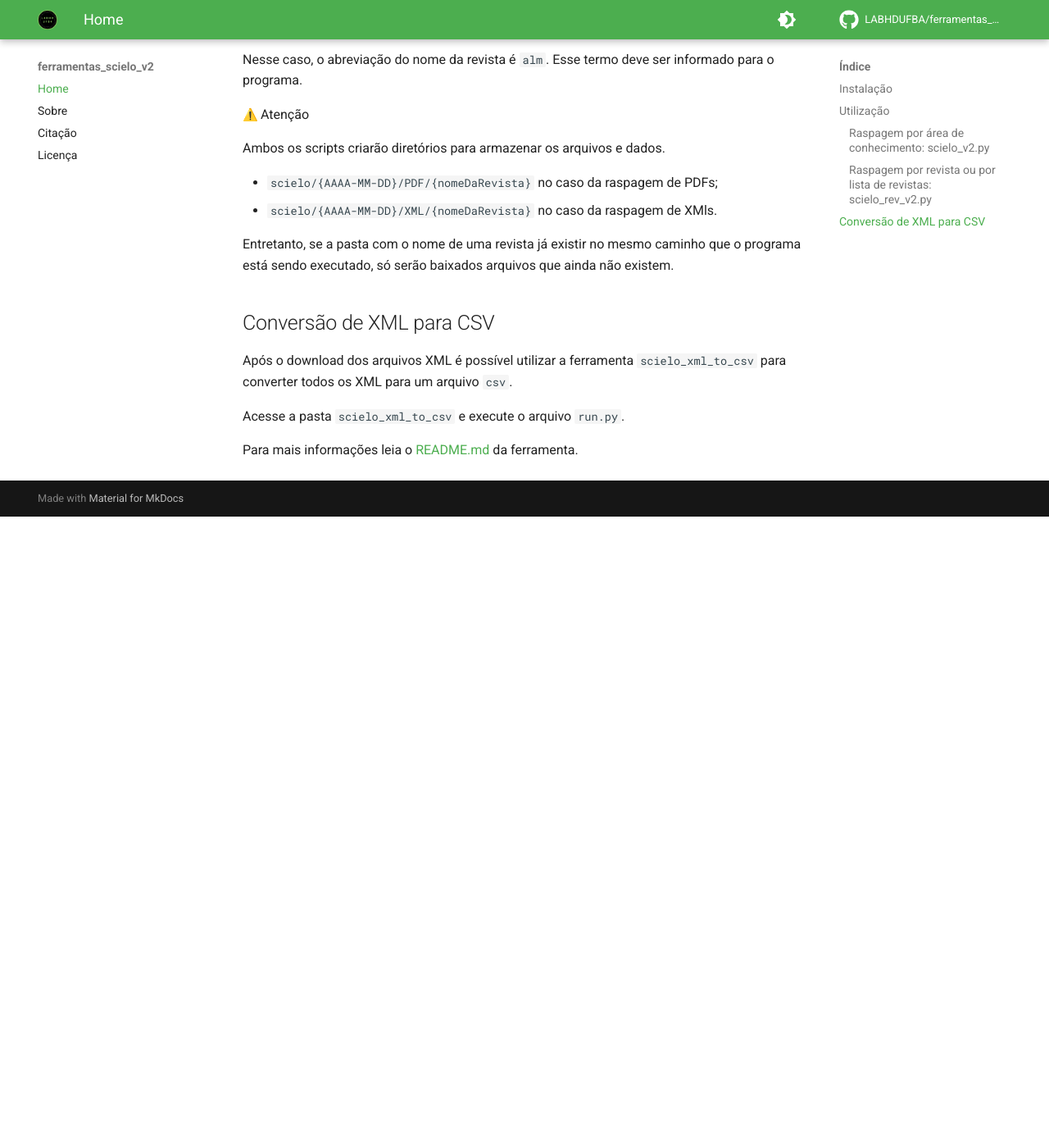
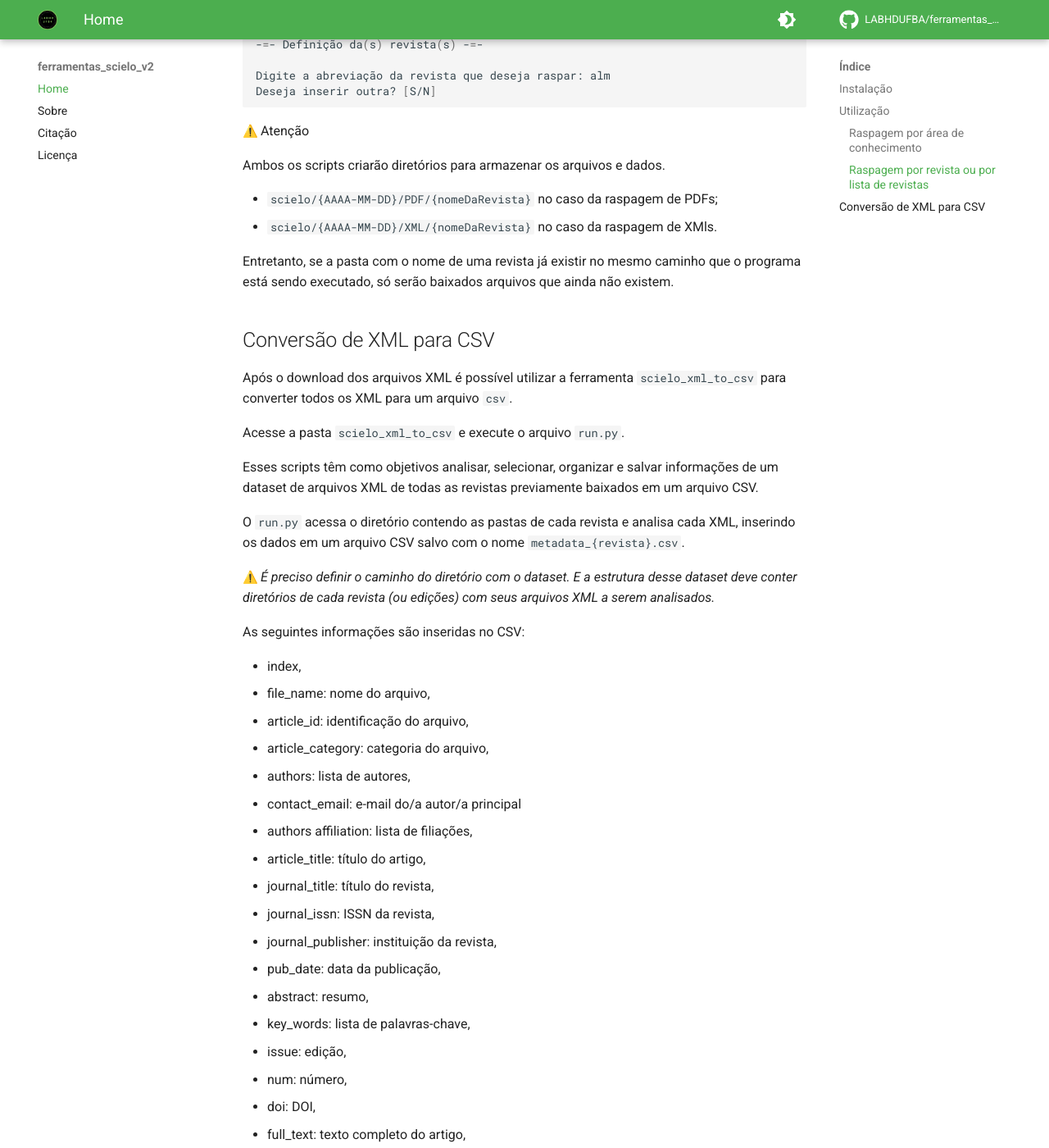
Before and after one commit to ericbrasiln/ferramentas_scielo_v2, an MkDocs documentation site: the page built from documentation/docs/index.md, in a window 1280 px wide and 1400 px high, scrolled down 3296 px. Shown: the whole window at 82% size. Built offline with MkDocs 1.6.1 and Material for MkDocs 9.7.7, drawn with Linux system fonts in a browser that asks for light colours; emoji names are drawn with the system emoji font; comment, search, counter and statistics services are not loaded; before the commit the page ends 3926 px from its top, so only the background shows below that; some of the changed text lies outside the part shown.

Commit message:
atualização da documentação

````diff
--- a/documentation/docs/index.md
+++ b/documentation/docs/index.md
@@ -2,8 +2,6 @@
 
 # Ferramentas Scielo v2
 [![DOI](https://zenodo.org/badge/DOI/10.5281/zenodo.5168728.svg)](https://doi.org/10.5281/zenodo.5168728) [![License: MIT](https://img.shields.io/badge/License-MIT-yellow.svg)](https://opensource.org/licenses/MIT) [![made-with-python](https://img.shields.io/badge/Made%20with-Python-1f425f.svg)](https://www.python.org/)
-
->Essa ferramenta é parte dos projetos desenvolvidos pelos membros do [LABHDUFBA](http://labhd.ufba.br/) e tem como objetivo oferecer ferramentas de raspagem, organização e análise de artigos científicos publicados na plataforma [Scielo.br](https://www.scielo.br/).
 
 No ano de 2020, desenvolvemos uma ferramenta para raspagem da base de artigos do Scielo.br. A ferramenta utilizava a biblioteca `BeautifulSoup` para coletar os dados. Entretanto, em 2021 o repositório Scielo.br passou por uma reestruturação completa.
 
@@ -54,7 +52,7 @@ Exemplo de como executar utilizando o terminal do Linux, após instalar o Python
    $ python3 scielo_v2.py
    ```
 
-### Raspagem por área de conhecimento: `scielo_v2.py`
+### Raspagem por área de conhecimento
 
 Esse script permite ao usuário selecionar qual assunto pretende raspar de acordo com a categorização estabelecida pela plataforma [Scielo.br](https://www.scielo.br/journals/thematic?status=current).
 
@@ -89,7 +87,7 @@ Após a definição do assunto, é preciso definir o tipo de raspagem:
 
 :warning: Os arquivos XML possuem todos os metadados dos artigos, incluindo o texto completo e as referências bibliográficas.
 
-### Raspagem por revista ou por lista de revistas: `scielo_rev_v2.py`
+### Raspagem por revista ou por lista de revistas
 
 Nesse script é possível raspar uma revista ou uma lista de revistas específicas através de seu nome.
 
@@ -97,11 +95,18 @@ Possui as mesmas características do `scielo_v2.py`, porém a definição da(s)
 
 Por exemplo, se vc pretende raspar os arquivos da revista Almanack, acesse a página inicial da revista no repositório e encontre a abreviação de seu título na URL.
 
-```
+```{.html}
 https://www.scielo.br/j/alm/
 ```
 
 Nesse caso, o abreviação do nome da revista é `alm`. Esse termo deve ser informado para o programa.
+
+```{.sh}
+-=- Definição da(s) revista(s) -=-
+
+Digite a abreviação da revista que deseja raspar: alm
+Deseja inserir outra? [S/N]
+```
 
 :warning: Atenção
 
@@ -118,4 +123,37 @@ Após o download dos arquivos XML é possível utilizar a ferramenta `scielo_xml
 
 Acesse a pasta `scielo_xml_to_csv` e execute o arquivo `run.py`.
 
-Para mais informações leia o [README.md](scielo_xml_to_csv/README.md) da ferramenta.
+Esses scripts têm como objetivos analisar, selecionar, organizar e salvar informações de um dataset de arquivos XML de todas as revistas previamente baixados em um arquivo CSV.
+
+O `run.py` acessa o diretório contendo as pastas de cada revista e analisa cada XML, inserindo os dados em um arquivo CSV salvo com o nome `metadata_{revista}.csv`.
+
+:warning: _É preciso definir o caminho do diretório com o dataset. E a estrutura desse dataset deve conter diretórios de cada revista (ou edições) com seus arquivos XML a serem analisados._
+
+As seguintes informações são inseridas no CSV:
+
+- index,
+- file_name: nome do arquivo,
+- article_id: identificação do arquivo,
+- article_category: categoria do arquivo,
+- authors: lista de autores,
+- contact_email: e-mail do/a autor/a principal
+- authors affiliation: lista de filiações,
+- article_title: título do artigo,
+- journal_title: título do revista,
+- journal_issn: ISSN da revista,
+- journal_publisher: instituição da revista,
+- pub_date: data da publicação,
+- abstract: resumo,
+- key_words: lista de palavras-chave,
+- issue: edição,
+- num: número,
+- doi: DOI,
+- full_text: texto completo do artigo,
+- footnotes: notas de rodapé,
+- refs: lista (contendo listas) das referências bibliográficas.
+
+Em seguida, com a função `df_final()`, todos os arquivos CSV são unidos em um único *dataframe* com `Pandas` e salvos em um CSV chamado `metadata_scielo_{yyyy-mm-dd_H-M-S}.csv`.
+
+---
+
+Elementos presentes nesse repositório foram retirados de [Scielo_Journal_Metadata_Downoader](https://github.com/johnsgomez/Scielo_Journal_Metadata_Downoader), criado por [johnsgomez](https://github.com/johnsgomez)
--- a/documentation/mkdocs.yml
+++ b/documentation/mkdocs.yml
@@ -1,5 +1,5 @@
 site_name: ferramentas_scielo_v2
-site_url: https://LABHDUFBA.io/ferramentas_scielo_v2
+site_url: https://LABHDUFBA.github.io/ferramentas_scielo_v2
 
 theme:
   logo: img/logo.png
@@ -24,9 +24,6 @@ theme:
         icon: material/brightness-4
         name: Mudar para modo noturno
 
-extra_css:
-  - stylesheets/extra.css
-
 repo_url: https://github.com/LABHDUFBA/ferramentas_scielo_v2
 repo_name: LABHDUFBA/ferramentas_scielo_v2
 
````
Also changed, not shown: documentation/docs/about.md (added, +25 -0 lines).
